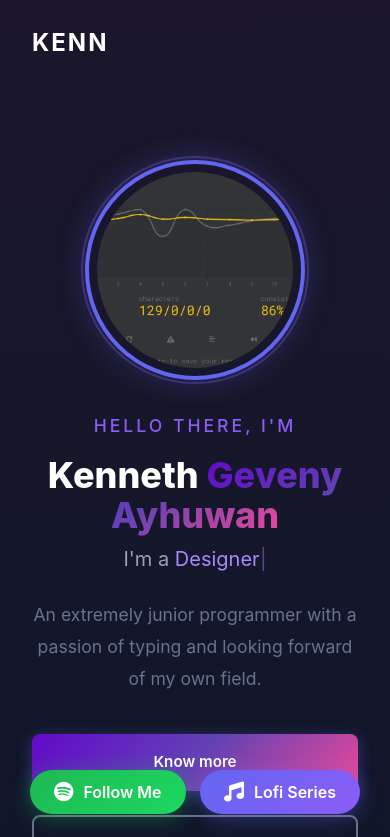
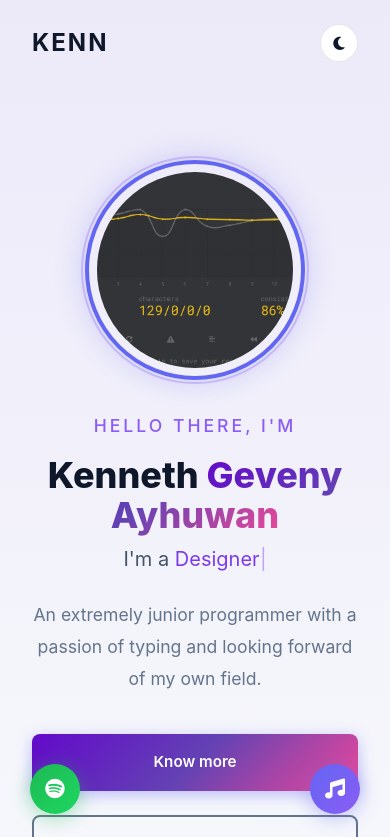
Before and after one commit to Caxerion/dev-react-port, a React (Vite) app in the folder my-react-app/: page / in a window 390 px wide. Shown: the top 837 px of the page. Built offline with nearby package versions, Linux system fonts and the light colour scheme.

Commit message:
chore(feat): adding light/dark toggle and enchance the project cards run

```diff
--- a/my-react-app/src/App.css
+++ b/my-react-app/src/App.css
@@ -28,7 +28,28 @@
    --gradient-dark: linear-gradient(180deg, #0f172a 0%, #231c38 100%);
    --gradient-dark2: linear-gradient(180deg, #1b162b 0%, #0f172a 100%);
    --card-shadow: 0 4px 6px -1px rgba(0, 0, 0, 0.3);
+   --border-subtle: rgba(255, 255, 255, 0.1);
    --transition: all 0.3s ease;
+   --navbar-scrolled-bg: rgba(15, 23, 42, 0.95);
+   --navbar-scrolled-shadow: 0 4px 30px rgba(0, 0, 0, 0.3);
+}
+
+[data-theme='light'] {
+   --primary-color: #6366f1;
+   --secondary-color: #8b5cf6;
+   --accent-color: #7c3aed;
+   --text-primary: #0f172a;
+   --text-secondary: #475569;
+   --text-muted: #64748b;
+   --bg-primary: #f8fafc;
+   --bg-secondary: #ffffff;
+   --bg-card: #ffffff;
+   --gradient-dark: linear-gradient(180deg, #f8fafc 0%, #e9e4f8 100%);
+   --gradient-dark2: linear-gradient(180deg, #ece9f9 0%, #f8fafc 100%);
+   --card-shadow: 0 4px 6px -1px rgba(15, 23, 42, 0.08);
+   --border-subtle: rgba(15, 23, 42, 0.1);
+   --navbar-scrolled-bg: rgba(255, 255, 255, 0.95);
+   --navbar-scrolled-shadow: 0 4px 30px rgba(15, 23, 42, 0.08);
 }
 
 * {
@@ -46,6 +67,7 @@ body {
   color: var(--text-primary);
   line-height: 1.6;
   background-color: var(--bg-primary);
+  transition: background-color 0.3s ease, color 0.3s ease;
 }
 
 .container {
@@ -67,9 +89,9 @@ body {
 }
 
 .navbar.scrolled {
-  background: rgba(15, 23, 42, 0.95);
+  background: var(--navbar-scrolled-bg);
   backdrop-filter: blur(10px);
-  box-shadow: 0 4px 30px rgba(0, 0, 0, 0.3);
+  box-shadow: var(--navbar-scrolled-shadow);
   padding: 1rem 0;
 }
 
@@ -124,6 +146,33 @@ body {
   width: 100%;
 }
 
+.nav-right {
+  display: flex;
+  align-items: center;
+  gap: 1.5rem;
+}
+
+.theme-toggle-btn {
+  display: flex;
+  align-items: center;
+  justify-content: center;
+  width: 38px;
+  height: 38px;
+  border-radius: 50%;
+  border: 1px solid var(--border-subtle);
+  background: var(--bg-card);
+  color: var(--text-primary);
+  font-size: 0.95rem;
+  cursor: pointer;
+  transition: var(--transition);
+}
+
+.theme-toggle-btn:hover {
+  border-color: var(--primary-color);
+  color: var(--primary-color);
+  transform: rotate(15deg);
+}
+
 /* Hero Section - New Dark Style */
 .hero-section {
   min-height: 100vh;
@@ -423,7 +472,7 @@ body {
 .about-info {
   margin-top: 2rem;
   padding-top: 1.5rem;
-  border-top: 1px solid rgba(255, 255, 255, 0.1);
+  border-top: 1px solid var(--border-subtle);
   display: flex;
   flex-direction: column;
   gap: 1rem;
@@ -579,7 +628,7 @@ body {
   gap: 0.5rem;
   padding: 0.75rem 1.25rem;
   background: var(--bg-secondary);
-  border: 1px solid rgba(255, 255, 255, 0.1);
+  border: 1px solid var(--border-subtle);
   border-radius: 8px;
   color: var(--text-secondary);
   font-size: 0.9rem;
@@ -694,7 +743,7 @@ body {
   gap: 0.5rem;
   padding: 0.75rem 1.25rem;
   background: var(--bg-secondary);
-  border: 1px solid rgba(255, 255, 255, 0.1);
+  border: 1px solid var(--border-subtle);
   border-radius: 8px;
   color: var(--text-secondary);
   font-size: 0.9rem;
@@ -1018,7 +1067,7 @@ body {
   width: 100%;
   padding: 1rem;
   background: var(--bg-primary);
-  border: 1px solid rgba(255, 255, 255, 0.1);
+  border: 1px solid var(--border-subtle);
   border-radius: 8px;
   color: var(--text-primary);
   font-size: 1rem;
@@ -1328,27 +1377,35 @@ body {
   z-index: 999;
   display: flex;
   align-items: center;
+  justify-content: center;
   gap: 10px;
-  padding: 12px 24px;
+  width: auto;
+  height: 56px;
+  padding: 0 22px;
   background: linear-gradient(135deg, #1DB954 0%, #1ed760 100%);
   color: white;
   border: none;
   border-radius: 50px;
-  font-size: 16px;
-  font-weight: 600;
   cursor: pointer;
   box-shadow: 0 4px 20px rgba(29, 185, 84, 0.4);
   transition: all 0.3s ease;
   font-family: inherit;
 }
 
+.spotify-btn span {
+  display: inline-block;
+  font-size: 14px;
+  font-weight: 600;
+  white-space: nowrap;
+}
+
 .spotify-btn:hover {
   transform: translateY(-3px);
   box-shadow: 0 6px 25px rgba(29, 185, 84, 0.6);
 }
 
 .spotify-btn i {
-  font-size: 20px;
+  font-size: 22px;
 }
 
 /* Spotify Modal */
@@ -1434,27 +1491,57 @@ body {
   z-index: 999;
   display: flex;
   align-items: center;
+  justify-content: center;
   gap: 10px;
-  padding: 12px 24px;
+  width: auto;
+  height: 56px;
+  padding: 0 22px;
   background: linear-gradient(135deg, #6366f1 0%, #8b5cf6 100%);
   color: white;
   border: none;
   border-radius: 50px;
-  font-size: 16px;
-  font-weight: 600;
   cursor: pointer;
   box-shadow: 0 4px 20px rgba(99, 102, 241, 0.4);
   transition: all 0.3s ease;
   font-family: inherit;
 }
 
+.music-player-btn span {
+  display: inline-block;
+  font-size: 14px;
+  font-weight: 600;
+  white-space: nowrap;
+}
+
 .music-player-btn:hover {
   transform: translateY(-3px);
   box-shadow: 0 6px 25px rgba(99, 102, 241, 0.6);
 }
 
 .music-player-btn i {
+  font-size: 22px;
+}
+
+/* Collapse Spotify + Lofi buttons into icon-only circles on mobile */
+@media (max-width: 480px) {
+  .spotify-btn,
+  .music-player-btn {
+    width: 50px;
+    height: 50px;
+    padding: 0;
+    border-radius: 50%;
+    gap: 0;
+  }
+
+  .spotify-btn span,
+  .music-player-btn span {
+    display: none;
+  }
+
+  .spotify-btn i,
+  .music-player-btn i {
     font-size: 20px;
+  }
 }
 
 /* Music Player Modal */
--- a/my-react-app/src/App.jsx
+++ b/my-react-app/src/App.jsx
@@ -2,6 +2,7 @@ import { useState, useEffect } from 'react'
 import Typed from 'typed.js'
 import { portfolioData } from './data/portfolioData'
 import useMusicPlayer from './hooks/useMusicPlayer'
+import useTheme from './hooks/useTheme'
 import Navbar from './components/Navbar'
 import Hero from './components/Hero'
 import About from './components/About'
@@ -34,6 +35,7 @@ function App() {
   const [showMusicPlayerModal, setShowMusicPlayerModal] = useState(false)
 
   const musicPlayer = useMusicPlayer()
+  const { theme, toggleTheme } = useTheme()
 
   useEffect(() => {
     const handleScroll = () => {
@@ -56,7 +58,12 @@ function App() {
 
   return (
     <div className="portfolio">
-      <Navbar isScrolled={isScrolled} scrollToSection={scrollToSection} />
+      <Navbar
+        isScrolled={isScrolled}
+        scrollToSection={scrollToSection}
+        theme={theme}
+        toggleTheme={toggleTheme}
+      />
 
       <Hero
         firstName={firstName}
@@ -85,6 +92,7 @@ function App() {
 
       <SpotifyModal show={showSpotifyModal} setShow={setShowSpotifyModal} />
 
+
       <MusicPlayerModal
         show={showMusicPlayerModal}
         setShow={setShowMusicPlayerModal}
--- a/my-react-app/src/components/MusicPlayerModal.jsx
+++ b/my-react-app/src/components/MusicPlayerModal.jsx
@@ -18,7 +18,7 @@ function MusicPlayerModal({
         aria-label="Open Music Player"
       >
         <i className="fas fa-music"></i>
-        <span>Lofi Series</span>
+        <span>Lofi Lounge</span>
       </button>
 
       <audio ref={audioRef} id="persistent-audio" className="persistent-audio">
--- a/my-react-app/src/components/Navbar.jsx
+++ b/my-react-app/src/components/Navbar.jsx
@@ -1,16 +1,21 @@
-function Navbar({ isScrolled, scrollToSection }) {
+import ThemeToggle from './ThemeToggle'
+
+function Navbar({ isScrolled, scrollToSection, theme, toggleTheme }) {
   return (
     <nav className={`navbar ${isScrolled ? 'scrolled' : ''}`}>
       <div className="nav-container">
         <a href="#home" className="logo" onClick={() => scrollToSection('home')}>
           KENN
         </a>
+        <div className="nav-right">
           <ul className="nav-links">
             <li><a href="#about" onClick={() => scrollToSection('about')}>About</a></li>
             <li><a href="#skills" onClick={() => scrollToSection('skills')}>Skills</a></li>
             <li><a href="#projects" onClick={() => scrollToSection('projects')}>Projects</a></li>
             <li><a href="#contact" onClick={() => scrollToSection('contact')}>Contact</a></li>
           </ul>
+          <ThemeToggle theme={theme} toggleTheme={toggleTheme} />
+        </div>
       </div>
     </nav>
   )
--- a/my-react-app/src/components/Projects.jsx
+++ b/my-react-app/src/components/Projects.jsx
@@ -3,7 +3,7 @@ import { useEffect, useRef } from 'react'
 function Projects({ projects }) {
   const gridRef = useRef(null)
 
-  const extendedProjects = [...projects, projects[projects.length - 1]]
+  const extendedProjects = [...projects]
   const allProjects = [...extendedProjects, ...extendedProjects]
   const loopedProjects = [...allProjects, ...allProjects]
 
--- a/my-react-app/src/components/Skills.jsx
+++ b/my-react-app/src/components/Skills.jsx
@@ -119,16 +119,16 @@ function Skills({
                             </Pie>
                             <Tooltip
                               contentStyle={{
-                                backgroundColor: '#1e293b',
-                                border: '1px solid #6366f1',
+                                backgroundColor: 'var(--bg-secondary)',
+                                border: '1px solid var(--border-subtle)',
                                 borderRadius: '8px',
-                                color: '#fff',
+                                color: 'var(--text-primary)',
                               }}
                               formatter={(value) => [`${value}%`, 'Proficiency']}
                             />
                             <Legend
-                              wrapperStyle={{ color: '#fff' }}
-                              formatter={(value) => <span style={{ color: '#fff' }}>{value}</span>}
+                              wrapperStyle={{ color: 'var(--text-primary)' }}
+                              formatter={(value) => <span style={{ color: 'var(--text-primary)' }}>{value}</span>}
                             />
                           </PieChart>
                         </ResponsiveContainer>
--- /dev/null
+++ b/my-react-app/src/components/ThemeToggle.jsx
@@ -0,0 +1,16 @@
+function ThemeToggle({ theme, toggleTheme }) {
+  const isLight = theme === 'light'
+
+  return (
+    <button
+      className="theme-toggle-btn"
+      onClick={toggleTheme}
+      aria-label={isLight ? 'Switch to dark mode' : 'Switch to light mode'}
+      title={isLight ? 'Switch to dark mode' : 'Switch to light mode'}
+    >
+      <i className={`fas ${isLight ? 'fa-moon' : 'fa-sun'}`}></i>
+    </button>
+  )
+}
+
+export default ThemeToggle
--- a/my-react-app/src/data/portfolioData.js
+++ b/my-react-app/src/data/portfolioData.js
@@ -19,20 +19,20 @@ Highlight your passion and what drives you.`,
   // Skills - Add or remove skills as needed
   skills: {
     frontend: [
-      { name: "HTML5/CSS3", percentage: 80, icon: "" },
+      { name: "HTML5/CSS3", percentage: 82, icon: "" },
       { name: "JavaScript (ES6+)", percentage: 68, icon: "" },
-      { name: "React", percentage: 65, icon: "" },
+      { name: "React/Next", percentage: 70, icon: "" },
       { name: "Svelte", percentage: 20, icon: "" },
       { name: "Bootstrap", percentage: 75, icon: "" },
       { name: "Tailwind", percentage: 62, icon: "" }
     ],
     backend: [
       { name: "Node JS", percentage: 58, icon: "" },
-      { name: "PHP", percentage: 60, icon: "" },
-      { name: "Express JS", percentage: 45, icon: ""},
-      { name: "Python", percentage: 40, icon: "" },
-      { name: "Laravel", percentage: 65, icon: "" },
-      { name: "REST APIs", percentage: 55, icon: "" }
+      { name: "PHP", percentage: 65, icon: "" },
+      { name: "Express JS", percentage: 60, icon: ""},
+      { name: "Python", percentage: 50, icon: "" },
+      { name: "Laravel", percentage: 62, icon: "" },
+      { name: "REST APIs", percentage: 58, icon: "" }
     ],
     database: [
       { name: "MySQL", percentage: 72, icon: "" },
@@ -59,15 +59,15 @@ Highlight your passion and what drives you.`,
       { name: "GitHub", percentage: 75, icon: "" },
       { name: "VS Code", percentage: 75, icon: "" },
       { name: "Postman", percentage: 60, icon: "" },
-      { name: "Terminal", percentage: 53, icon: "" },
+      { name: "Terminal", percentage: 52, icon: "" },
       { name: "WordPress", percentage: 60, icon: "" },
       { name: "Replit", percentage: 68, icon: "" },
-      { name: "NPM", percentage: 52, icon: "" },
-      { name: "MySQL Workbench", percentage: 58, icon: "" }
+      { name: "cPanel", percentage: 48, icon: "" },
+      { name: "MySQL Workbench", percentage: 62, icon: "" }
     ],
     other: [
       { name: "MS Word", percentage: 75, icon: "" },
-      { name: "MS Excel", percentage: 70, icon: "" },
+      { name: "MS Excel", percentage: 62, icon: "" },
       { name: "Mentoring", percentage: 45, icon: "" },
       { name: "Public Speaking", percentage: 60, icon: "" }
     ]
@@ -87,7 +87,7 @@ Highlight your passion and what drives you.`,
       id: 2,
       title: "PTRE Stock Management",
       description: "Smart inventory management and pick up tracking app, storing and picking up functionallity.",
-      tags: ["Laravel", "Bootstrap/Materialize"],
+      tags: ["Laravel", "Bootstrap", "MySQL"],
       link: "#",
       image: "/src/assets/ptre2.jpg"
     },
@@ -95,7 +95,7 @@ Highlight your passion and what drives you.`,
       id: 3,
       title: "Dapur Cuan!",
       description: "Coming Soon!",
-      tags: ["React", "Tailwind"],
+      tags: ["React.js", "Tailwind"],
       link: "#",
       image: "https://images.unsplash.com/photo-1551288049-bebda4e38f71?w=500&h=300&fit=crop"
     },
@@ -109,9 +109,9 @@ Highlight your passion and what drives you.`,
     },
     {
       id: 5,
-      title: "Task Management App (TaskyTask)",
-      description: "A productivity application for managing tasks, deadlines, and team collaboration.",
-      tags: ["React", "CSS3","Firebase"],
+      title: "Supervisor Housekeeping",
+      description: "Grand Hotel Nusantara supervisor housekeeping app, rooms tracking & monitoring.",
+      tags: ["React.js", "Express.js", "MySQL"],
       link: "https://tasky-task-b22b1.web.app",
       image: "https://images.unsplash.com/photo-1611224923853-80b023f02d71?w=500&h=300&fit=crop"
     },
@@ -125,11 +125,11 @@ Highlight your passion and what drives you.`,
     },
     {
       id: 7,
-      title: "Let's Have Your Journey.",
-      description: "A travel blog showcasing amazing destinations and experiences.",
-      tags: ["HTML5", "CSS3"],
-      link: "#",
-      image: "https://images.unsplash.com/photo-1503220317375-78c26908260c?w=500&h=300&fit=crop"
+      title: "clienty downloader",
+      description: "A comprehensive media downloader CLI-DL based no log in required, paste-link and go.",
+      tags: ["React.js/Express.js", "CLI", "Python 3"],
+      link: "https://github.com/Caxerion/clienty-source1.git",
+      image: "./src/assets/Screenshot 2026-07-19 073007.png"
     }
   ],
 
--- /dev/null
+++ b/my-react-app/src/hooks/useTheme.js
@@ -0,0 +1,26 @@
+import { useState, useEffect } from 'react'
+
+function getInitialTheme() {
+  const stored = localStorage.getItem('theme')
+  if (stored === 'light' || stored === 'dark') return stored
+
+  const prefersLight = window.matchMedia('(prefers-color-scheme: light)').matches
+  return prefersLight ? 'light' : 'dark'
+}
+
+function useTheme() {
+  const [theme, setTheme] = useState(getInitialTheme)
+
+  useEffect(() => {
+    document.documentElement.setAttribute('data-theme', theme)
+    localStorage.setItem('theme', theme)
+  }, [theme])
+
+  const toggleTheme = () => {
+    setTheme((prev) => (prev === 'dark' ? 'light' : 'dark'))
+  }
+
+  return { theme, toggleTheme }
+}
+
+export default useTheme
```
Also changed, not shown: my-react-app/src/assets/Screenshot 2026-07-19 073007.png (added). Lines whose indentation alone changed are shown as unchanged.
